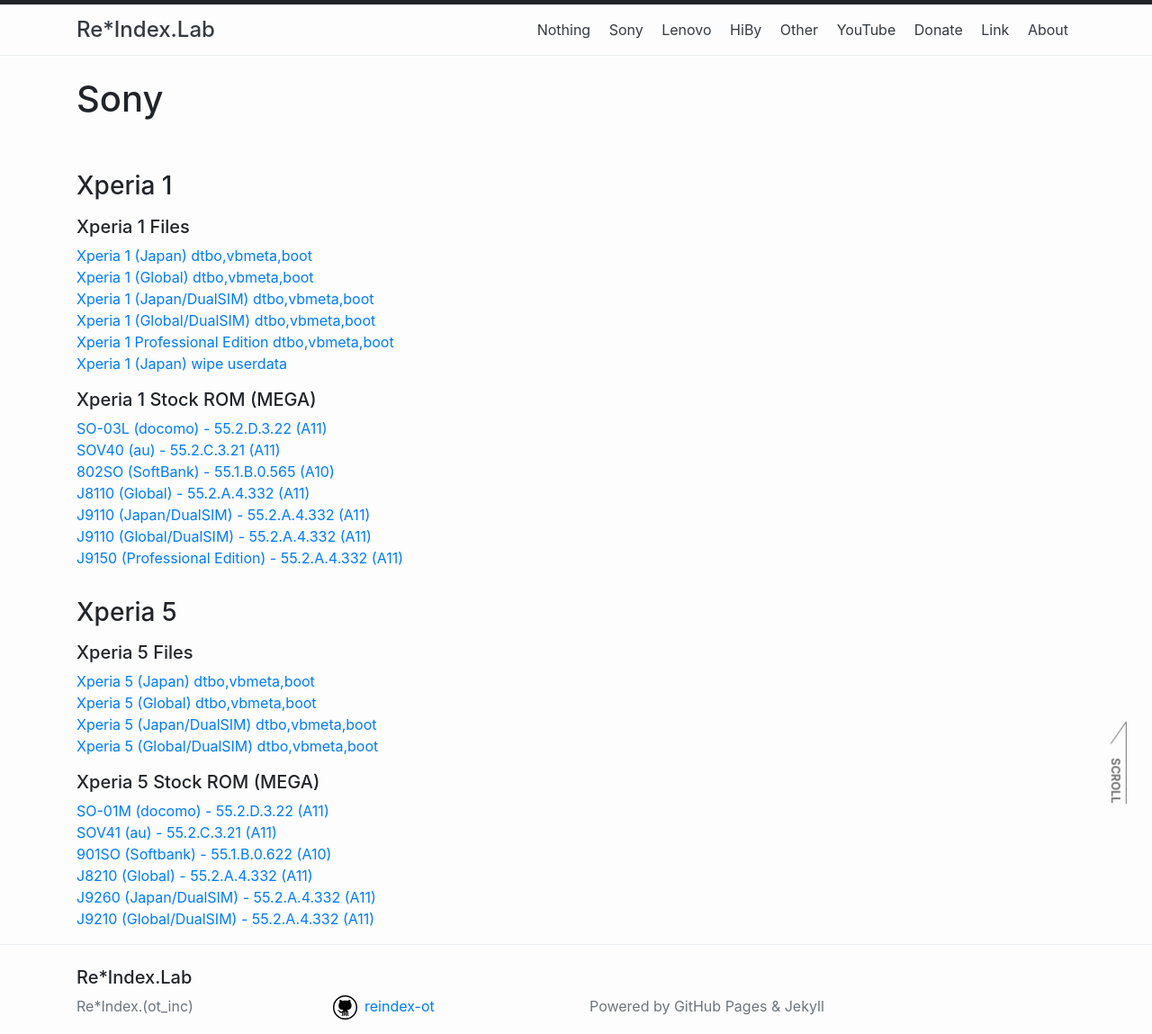
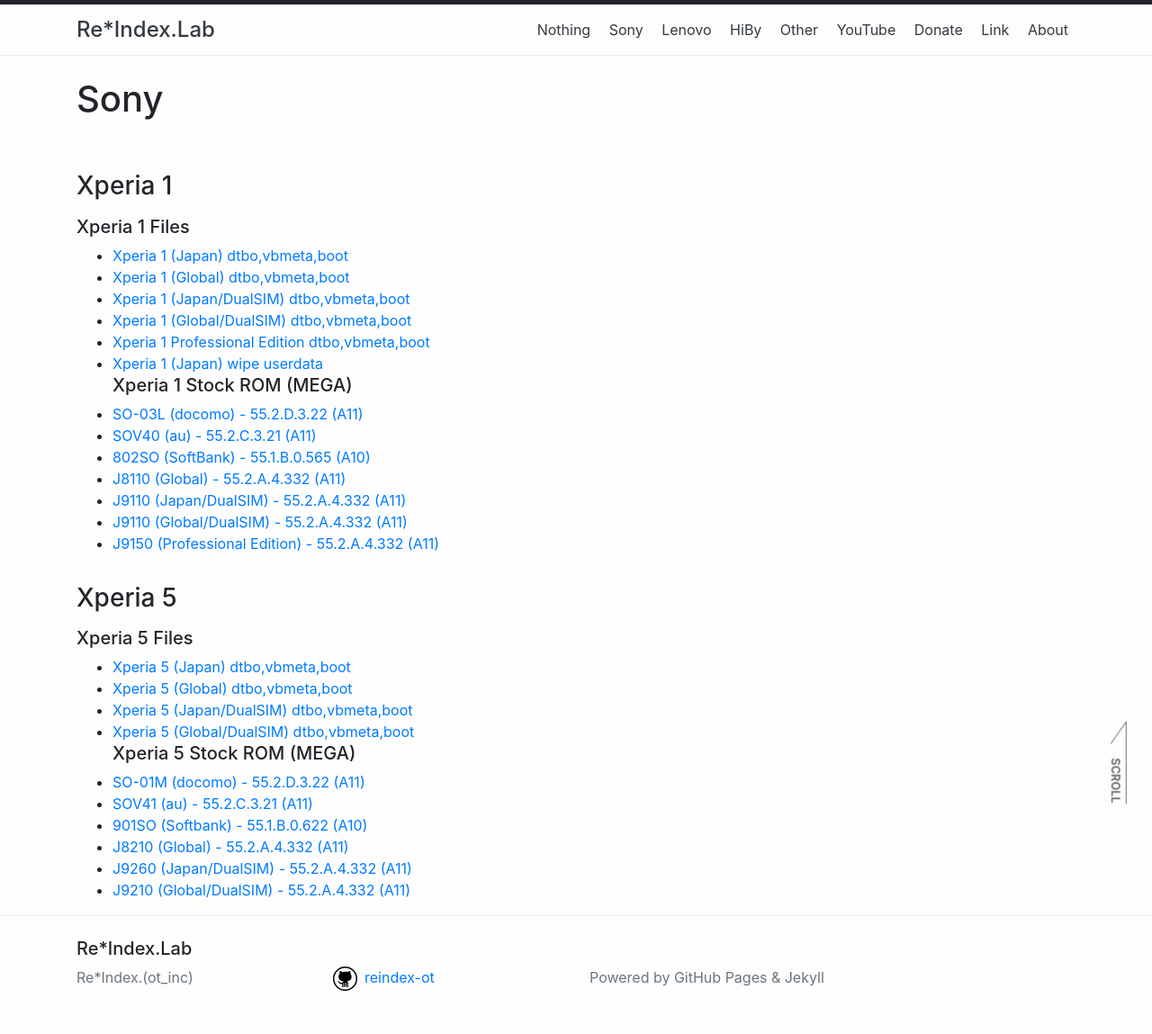
Before and after one commit to reindex-ot/reindex-ot.github.io, a Jekyll site: the page built from sony.md, in a window 1280 px wide. Shown: the whole page at 90% size. Built offline with Jekyll 4.4.1, drawn with Linux system fonts in a browser that asks for light colours; after the commit the page ends 1117 px from its top, so only the background shows below that.

```diff
--- a/sony.md
+++ b/sony.md
@@ -6,31 +6,31 @@ permalink: /sony/
 
 ### Xperia 1
 ##### Xperia 1 Files
-[Xperia 1 (Japan) dtbo,vbmeta,boot](https://github.com/reindex-ot/boot.img_repo/raw/main/sony/Xperia1_JP_dtbo,vbmeta,boot.7z)<br>
-[Xperia 1 (Global) dtbo,vbmeta,boot](https://github.com/reindex-ot/boot.img_repo/raw/main/sony/Xperia1_J8110_dtbo,vbmeta,boot.7z)<br>
-[Xperia 1 (Japan/DualSIM) dtbo,vbmeta,boot](https://github.com/reindex-ot/boot.img_repo/raw/main/sony/Xperia1_J9110_JP(DualSIM)_dtbo,vbmeta,boot.7z)<br>
-[Xperia 1 (Global/DualSIM) dtbo,vbmeta,boot](https://github.com/reindex-ot/boot.img_repo/raw/main/sony/Xperia1_J9110(DualSIM)_dtbo,vbmeta,boot.7z)<br>
-[Xperia 1 Professional Edition dtbo,vbmeta,boot](https://github.com/reindex-ot/boot.img_repo/raw/main/sony/Xperia1_J9510(ProfessionalEdition)_dtbo,vbmeta,boot.7z)<br>
-[Xperia 1 (Japan) wipe userdata](https://github.com/reindex-ot/boot.img_repo/raw/main/sony/Xperia1_JP_wipe_userdata.7z)<br>
+- [Xperia 1 (Japan) dtbo,vbmeta,boot](https://github.com/reindex-ot/boot.img_repo/raw/main/sony/Xperia1_JP_dtbo,vbmeta,boot.7z)<br>
+- [Xperia 1 (Global) dtbo,vbmeta,boot](https://github.com/reindex-ot/boot.img_repo/raw/main/sony/Xperia1_J8110_dtbo,vbmeta,boot.7z)<br>
+- [Xperia 1 (Japan/DualSIM) dtbo,vbmeta,boot](https://github.com/reindex-ot/boot.img_repo/raw/main/sony/Xperia1_J9110_JP(DualSIM)_dtbo,vbmeta,boot.7z)<br>
+- [Xperia 1 (Global/DualSIM) dtbo,vbmeta,boot](https://github.com/reindex-ot/boot.img_repo/raw/main/sony/Xperia1_J9110(DualSIM)_dtbo,vbmeta,boot.7z)<br>
+- [Xperia 1 Professional Edition dtbo,vbmeta,boot](https://github.com/reindex-ot/boot.img_repo/raw/main/sony/Xperia1_J9510(ProfessionalEdition)_dtbo,vbmeta,boot.7z)<br>
+- [Xperia 1 (Japan) wipe userdata](https://github.com/reindex-ot/boot.img_repo/raw/main/sony/Xperia1_JP_wipe_userdata.7z)<br>
 ##### Xperia 1 Stock ROM (MEGA)
-[SO-03L (docomo) - 55.2.D.3.22 (A11)](https://mega.nz/file/2ooAmYLI#ez4QfW3s4nipRKOT0vrby3NtFeCG0C4cCeQrziDOUW8)<br>
-[SOV40 (au) - 55.2.C.3.21 (A11)](https://mega.nz/file/XwpHTSQZ#7ASh31HfdgbynMSiR3VuGMha20XT3Aetgk0sXghJp6w)<br>
-[802SO (SoftBank) - 55.1.B.0.565 (A10)](https://mega.nz/file/j1wWGDSa#QCUxiMskO8txDOaAPSJfNYGR61Kcf8-VKCt4MZPofAk)<br>
-[J8110 (Global) - 55.2.A.4.332 (A11)](https://mega.nz/file/j0YCBCRR#A8P_14aK5buec0dQAceGCWCFdHoTNo75DJgaTiSHU70)<br>
-[J9110 (Japan/DualSIM) - 55.2.A.4.332 (A11)](https://mega.nz/file/75gW0JqI#YE-l536SrDzMtNxGp6nXnzsj6X5UUnDN-WoFuG3zWvA)<br>
-[J9110 (Global/DualSIM) - 55.2.A.4.332 (A11)](https://mega.nz/file/74RkkA6S#MMeXVw8sTMy0Ty1uxHnzWWcs39VNQTzdCTXnUgICZGg)<br>
-[J9150 (Professional Edition) - 55.2.A.4.332 (A11)](https://mega.nz/file/uwQThTyL#ocWxUV70uXzGpGYNrWTp5OBMbPy_Mtg5mJLBFWVYs7Y)<br>
+- [SO-03L (docomo) - 55.2.D.3.22 (A11)](https://mega.nz/file/2ooAmYLI#ez4QfW3s4nipRKOT0vrby3NtFeCG0C4cCeQrziDOUW8)<br>
+- [SOV40 (au) - 55.2.C.3.21 (A11)](https://mega.nz/file/XwpHTSQZ#7ASh31HfdgbynMSiR3VuGMha20XT3Aetgk0sXghJp6w)<br>
+- [802SO (SoftBank) - 55.1.B.0.565 (A10)](https://mega.nz/file/j1wWGDSa#QCUxiMskO8txDOaAPSJfNYGR61Kcf8-VKCt4MZPofAk)<br>
+- [J8110 (Global) - 55.2.A.4.332 (A11)](https://mega.nz/file/j0YCBCRR#A8P_14aK5buec0dQAceGCWCFdHoTNo75DJgaTiSHU70)<br>
+- [J9110 (Japan/DualSIM) - 55.2.A.4.332 (A11)](https://mega.nz/file/75gW0JqI#YE-l536SrDzMtNxGp6nXnzsj6X5UUnDN-WoFuG3zWvA)<br>
+- [J9110 (Global/DualSIM) - 55.2.A.4.332 (A11)](https://mega.nz/file/74RkkA6S#MMeXVw8sTMy0Ty1uxHnzWWcs39VNQTzdCTXnUgICZGg)<br>
+- [J9150 (Professional Edition) - 55.2.A.4.332 (A11)](https://mega.nz/file/uwQThTyL#ocWxUV70uXzGpGYNrWTp5OBMbPy_Mtg5mJLBFWVYs7Y)<br>
 
 ### Xperia 5
 ##### Xperia 5 Files
-[Xperia 5 (Japan) dtbo,vbmeta,boot](https://github.com/reindex-ot/boot.img_repo/raw/main/sony/Xperia5_JP_dtbo,vbmeta,boot.7z)<br>
-[Xperia 5 (Global) dtbo,vbmeta,boot](https://github.com/reindex-ot/boot.img_repo/raw/main/sony/Xperia5_J8210_dtbo,vbmeta,boot.7z)<br>
-[Xperia 5 (Japan/DualSIM) dtbo,vbmeta,boot](https://github.com/reindex-ot/boot.img_repo/raw/main/sony/Xperia5_J9260(DualSIM)_dtbo,vbmeta,boot.7z)<br>
-[Xperia 5 (Global/DualSIM) dtbo,vbmeta,boot](https://github.com/reindex-ot/boot.img_repo/raw/main/sony/Xperia5_J9210(DualSIM)_dtbo,vbmeta,boot.7z)<br>
+- [Xperia 5 (Japan) dtbo,vbmeta,boot](https://github.com/reindex-ot/boot.img_repo/raw/main/sony/Xperia5_JP_dtbo,vbmeta,boot.7z)<br>
+- [Xperia 5 (Global) dtbo,vbmeta,boot](https://github.com/reindex-ot/boot.img_repo/raw/main/sony/Xperia5_J8210_dtbo,vbmeta,boot.7z)<br>
+- [Xperia 5 (Japan/DualSIM) dtbo,vbmeta,boot](https://github.com/reindex-ot/boot.img_repo/raw/main/sony/Xperia5_J9260(DualSIM)_dtbo,vbmeta,boot.7z)<br>
+- [Xperia 5 (Global/DualSIM) dtbo,vbmeta,boot](https://github.com/reindex-ot/boot.img_repo/raw/main/sony/Xperia5_J9210(DualSIM)_dtbo,vbmeta,boot.7z)<br>
 ##### Xperia 5 Stock ROM (MEGA)
-[SO-01M (docomo) - 55.2.D.3.22 (A11)](https://mega.nz/file/6txQFITA#nzf0W6t9umRlRBbJwYYHkYIL9plnP87Gbp1-EZPNZBs)<br>
-[SOV41 (au) - 55.2.C.3.21 (A11)](https://mega.nz/file/O95FWKxR#x3vvkfj1uxlPhF76xwiSjhworYOg8dOmt8JeKIk8GBU)<br>
-[901SO (Softbank) - 55.1.B.0.622 (A10)](https://mega.nz/file/H4BCyJSY#m8Ys0IekbFOjsaqC2j50LvgdrKyPlaAmC2KGwzGoTBk)<br>
-[J8210 (Global) - 55.2.A.4.332 (A11)](https://mega.nz/file/rh4VDLZa#K7ItHp1KpWWTpBqjQh5BMB_iseK6O0STin5cVMNOctc)<br>
-[J9260 (Japan/DualSIM) - 55.2.A.4.332 (A11)](https://mega.nz/file/q8YhkCTC#juZWd6fqSDl3bibpN37uQioywpJQtCJE9I7eNSokHZ8)<br>
-[J9210 (Global/DualSIM) - 55.2.A.4.332 (A11)](https://mega.nz/file/PtgCVJKZ#3ueuP49YKmcj39aUGtLvQr_C-o9L8L-0tWJzIFWq-ns)<br>
+- [SO-01M (docomo) - 55.2.D.3.22 (A11)](https://mega.nz/file/6txQFITA#nzf0W6t9umRlRBbJwYYHkYIL9plnP87Gbp1-EZPNZBs)<br>
+- [SOV41 (au) - 55.2.C.3.21 (A11)](https://mega.nz/file/O95FWKxR#x3vvkfj1uxlPhF76xwiSjhworYOg8dOmt8JeKIk8GBU)<br>
+- [901SO (Softbank) - 55.1.B.0.622 (A10)](https://mega.nz/file/H4BCyJSY#m8Ys0IekbFOjsaqC2j50LvgdrKyPlaAmC2KGwzGoTBk)<br>
+- [J8210 (Global) - 55.2.A.4.332 (A11)](https://mega.nz/file/rh4VDLZa#K7ItHp1KpWWTpBqjQh5BMB_iseK6O0STin5cVMNOctc)<br>
+- [J9260 (Japan/DualSIM) - 55.2.A.4.332 (A11)](https://mega.nz/file/q8YhkCTC#juZWd6fqSDl3bibpN37uQioywpJQtCJE9I7eNSokHZ8)<br>
+- [J9210 (Global/DualSIM) - 55.2.A.4.332 (A11)](https://mega.nz/file/PtgCVJKZ#3ueuP49YKmcj39aUGtLvQr_C-o9L8L-0tWJzIFWq-ns)<br>
```
